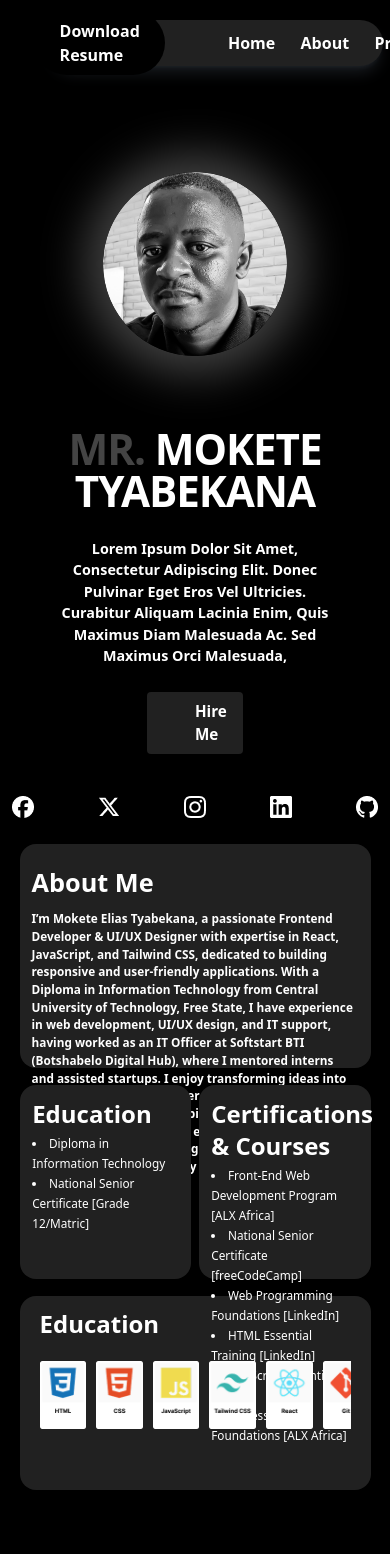
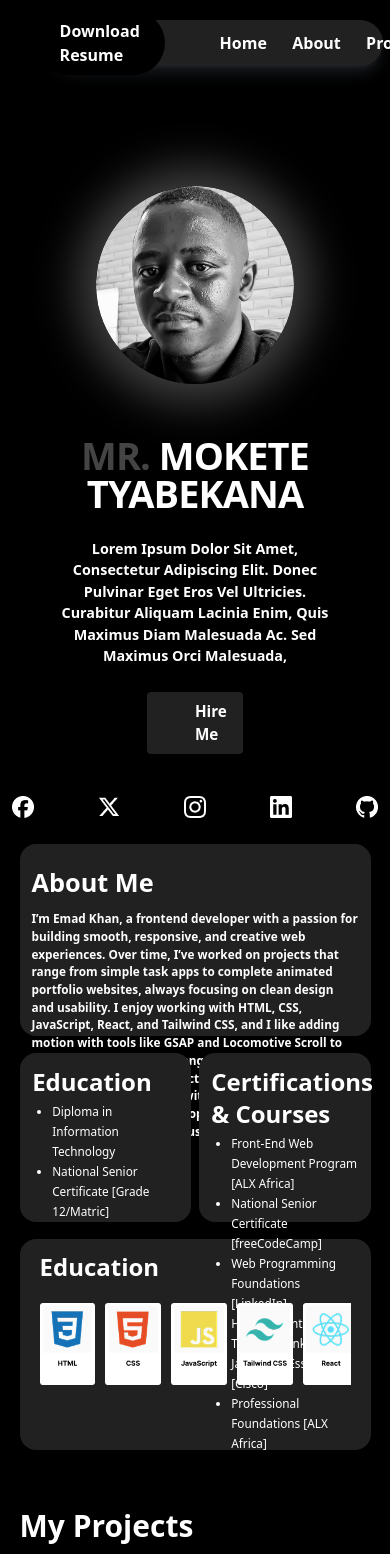
Before and after one commit to emaddkhan/my-projects, a React (Vite) app in the folder Portfolio-one/: page / in a window 390 px wide. Shown: the top 1554 px of the page. Built offline with nearby package versions, Linux system fonts and the light colour scheme.

Commit message:
working on my portfolio

```diff
--- a/Portfolio-one/src/Components/About.jsx
+++ b/Portfolio-one/src/Components/About.jsx
@@ -1,13 +1,13 @@
 import React from "react";
-import html from "../assets/html.png"
-import css from "../assets/css.png"
-import javascript from "../assets/js.png"
-import tailwind from "../assets/tailwind.png"
-import react from "../assets/react.png"
-import git from "../assets/git.png"
-import figma from "../assets/figma.png"
-import photoshop from "../assets/photoshop.png"
-import "../css/about.css"
+import html from "../assets/html.png";
+import css from "../assets/css.png";
+import javascript from "../assets/js.png";
+import tailwind from "../assets/tailwind.png";
+import react from "../assets/react.png";
+import git from "../assets/git.png";
+import figma from "../assets/figma.png";
+import photoshop from "../assets/photoshop.png";
+import "../css/about.css";
 
 function About() {
   return (
@@ -15,27 +15,29 @@ function About() {
       <div className="w-[90%] mx-auto aboutContainer px-10 py-10 h-full ">
         <div className=" w-full h-full">
           <div className="h-[33%] aboutParaContainer px-3 py-5 w-full bg-brand-navGrey rounded-2xl">
-            <h3 className="text-white text-3xl mt-8 aboutHeading font-bold">About Me</h3>
+            <h3 className="text-white text-3xl mt-8 aboutHeading font-bold">
+              About Me
+            </h3>
             <p className="text-white mt-3 aboutPara font-semibold">
-              I’m Mokete Elias Tyabekana, a passionate Frontend Developer &
-              UI/UX Designer with expertise in React, JavaScript, and Tailwind
-              CSS, dedicated to building responsive and user-friendly
-              applications. With a Diploma in Information Technology from
-              Central University of Technology, Free State, I have experience in
-              web development, UI/UX design, and IT support, having worked as an
-              IT Officer at Softstart BTI (Botshabelo Digital Hub), where I
-              mentored interns and assisted startups. I enjoy transforming ideas
-              into digital experiences, whether through intuitive UI designs in
-              Figma or developing scalable web applications. Currently, I’m
-              expanding my knowledge in React Native and working on projects
-              that merge creativity with functionality to solve real-world
-              problems.
+              I’m Emad Khan, a frontend developer with a passion for building
+              smooth, responsive, and creative web experiences. Over time, I’ve
+              worked on projects that range from simple task apps to complete
+              animated portfolio websites, always focusing on clean design and
+              usability. I enjoy working with HTML, CSS, JavaScript, React, and
+              Tailwind CSS, and I like adding motion with tools like GSAP and
+              Locomotive Scroll to make websites feel more engaging. For me,
+              coding is more than just writing functions—it’s about solving
+              problems, experimenting with new ideas, and shaping digital
+              experiences that people enjoy using. I’m always learning,
+              improving, and pushing my creativity forward.
             </p>
           </div>
           <div className="h-[31%] aboutSecDiv my-[1%] w-full flex items-center justify-between ">
             <div className="w-[49%] eduContainer px-5 py-3 h-full bg-brand-navGrey rounded-2xl">
-              <h4 className="text-white font-bold eduHeading text-2xl mt-2">Education</h4>
-              <ul className="list-disc adoutList list-inside text-white py-2">
+              <h4 className="text-white font-bold eduHeading text-2xl mt-2">
+                Education
+              </h4>
+              <ul className="list-disc adoutList list-outside ml-5 text-white py-2">
                 {[
                   "Diploma in Information Technology",
                   "National Senior Certificate [Grade 12/Matric]",
@@ -45,8 +47,10 @@ function About() {
               </ul>
             </div>
             <div className="w-[49%] h-full bg-brand-navGrey certificateContainer px-5 py-3 rounded-2xl">
-                <h4 className="text-white font-bold text-2xl certificationHeading mt-2">Certifications & Courses</h4>
-              <ul className="list-disc adoutList list-inside text-white py-2">
+              <h4 className="text-white font-bold text-2xl certificationHeading mt-2">
+                Certifications & Courses
+              </h4>
+              <ul className="list-disc adoutList list-outside ml-5 text-white py-2">
                 {[
                   "Front-End Web Development Program [ALX Africa]",
                   "National Senior Certificate [freeCodeCamp]",
@@ -61,15 +65,23 @@ function About() {
             </div>
           </div>
           <div className="h-[31%] px-5 py-3 abSkillsContainer rounded-2xl w-full bg-brand-navGrey">
-              <h4 className="text-white font-bold text-2xl educationHeading mt-2">Education</h4>
-              <div className="mt-5 aboutSkills flex gap-5 items-center">
-                {[html,css,javascript,tailwind,react,git,figma,photoshop].map((item,i)=>{
-                    return(
-                <img className="aboutImgs" src={item} alt="" />
-
-                    )
-                })}
-              </div>
+            <h4 className="text-white font-bold text-2xl educationHeading mt-2">
+              Education
+            </h4>
+            <div className="mt-5 aboutSkills flex gap-5 items-center">
+              {[
+                html,
+                css,
+                javascript,
+                tailwind,
+                react,
+                git,
+                figma,
+                photoshop,
+              ].map((item, i) => {
+                return <img className="aboutImgs" src={item} alt="" />;
+              })}
+            </div>
           </div>
         </div>
       </div>
--- a/Portfolio-one/src/Components/Footer.jsx
+++ b/Portfolio-one/src/Components/Footer.jsx
@@ -8,7 +8,7 @@ import github from "../assets/github.png"
 import "../css/footer.css"
 function Footer() {
   return (
-    <div id='contact' className='w-full h-72 p-1 text-white'>
+    <div id='contact' className='w-full contactMain h-72 p-1 text-white'>
         <div className='w-[90%] contact mx-auto px-10 py-3 h-[72.2%] bg-500'>
             <h3 className='text-3xl  font-bold'>Contact Me</h3>
             <div className='h-[34.5%] contactsContainer flex items-center justify-between my-10 w-full bg-black'>
@@ -30,9 +30,9 @@ function Footer() {
             </div>
         </div>
         <div className='w-full h-20 border-t-2 border-brand-navGrey '>
-            <div className='flex justify-between items-center w-[90%] mx-auto h-full bg-black text-white'>
-                <h4 className='font-semibold'>2025 © All Right Reserved</h4>
-            <h4 className='font-semibold'>Developed By: Emad Khan Yousuf Zai</h4>
+            <div className='flex justify-between items-center footerLowerInner w-[90%] mx-auto h-full bg-black text-white'>
+                <h4 className='font-semibold footerAuthority'>2025 © All Right Reserved</h4>
+            <h4 className='font-semibold footerDeveloped'>Developed By: Emad Khan Yousuf Zai</h4>
             </div>
         </div>
     </div>
--- a/Portfolio-one/src/css/about.css
+++ b/Portfolio-one/src/css/about.css
@@ -76,3 +76,31 @@
         height: 38%;
     }
 }
+@media (max-width:800px) {
+    .aboutParaContainer{
+        height: 40%;
+    }
+    .aboutSecDiv{
+        height: 20vh;
+    }
+    .aboutImgs{
+        width: 18%;
+
+    }
+    .abSkillsContainer{
+        height: 20vh;
+    }
+    .about{
+        height: 75vh;
+    }
+
+}
+@media (max-width:769px) {
+    .aboutParaContainer{
+        height: 35%;
+    }
+
+    .abSkillsContainer{
+        height: 25vh;
+    }
+}
--- a/Portfolio-one/src/css/footer.css
+++ b/Portfolio-one/src/css/footer.css
@@ -48,3 +48,50 @@
         padding: 0;
      }
 }
+@media (max-width:800px) {
+    .contactMain{
+        width: 100%;
+    }
+    .contactsContainer{
+        flex-direction: column;
+        gap: 1vh;
+        align-items: start;
+        height: 40%;
+        margin-top: 1.5vh;
+    }
+    .footerEmail{
+        width: 63%;
+        padding: 1VH;
+    }
+    .LinksContainer{
+        width: 80%;
+        gap: 3vh;
+    }
+    .footerLinks{
+        width: 12%;
+        padding: 1vh 0;
+    }
+    .footerAuthority{
+        font-size: 1.3vh
+    }
+    .footerDeveloped{
+        font-size: 1.3vh;
+    }
+    .footerLowerInner{
+        width: 95%;
+    }
+}
+@media (max-width:769px) {
+    .footerEmail{
+        width: 48%;
+    }
+    .LinksContaine{
+        gap: 2vh;
+    }
+    .footerAuthority{
+        font-size: 1.7vh;
+    }
+    .footerDeveloped{
+        font-size: 1.7vh;
+    }
+}
--- a/Portfolio-one/src/css/home.css
+++ b/Portfolio-one/src/css/home.css
@@ -103,3 +103,21 @@
         font-size: 1.8vh;
     }
 }
+@media (max-width:800px) {
+    .links{
+        width: 49%;
+    }
+    .homeHeading{
+        font-size: 4.5vh;
+        margin-top: 4vh;
+    }
+    .right{
+        margin-top: 8vh;
+    }
+    .homeRight{
+        width: 70%;
+    }
+}
+@media (max-width:768px) {
+
+}
```
